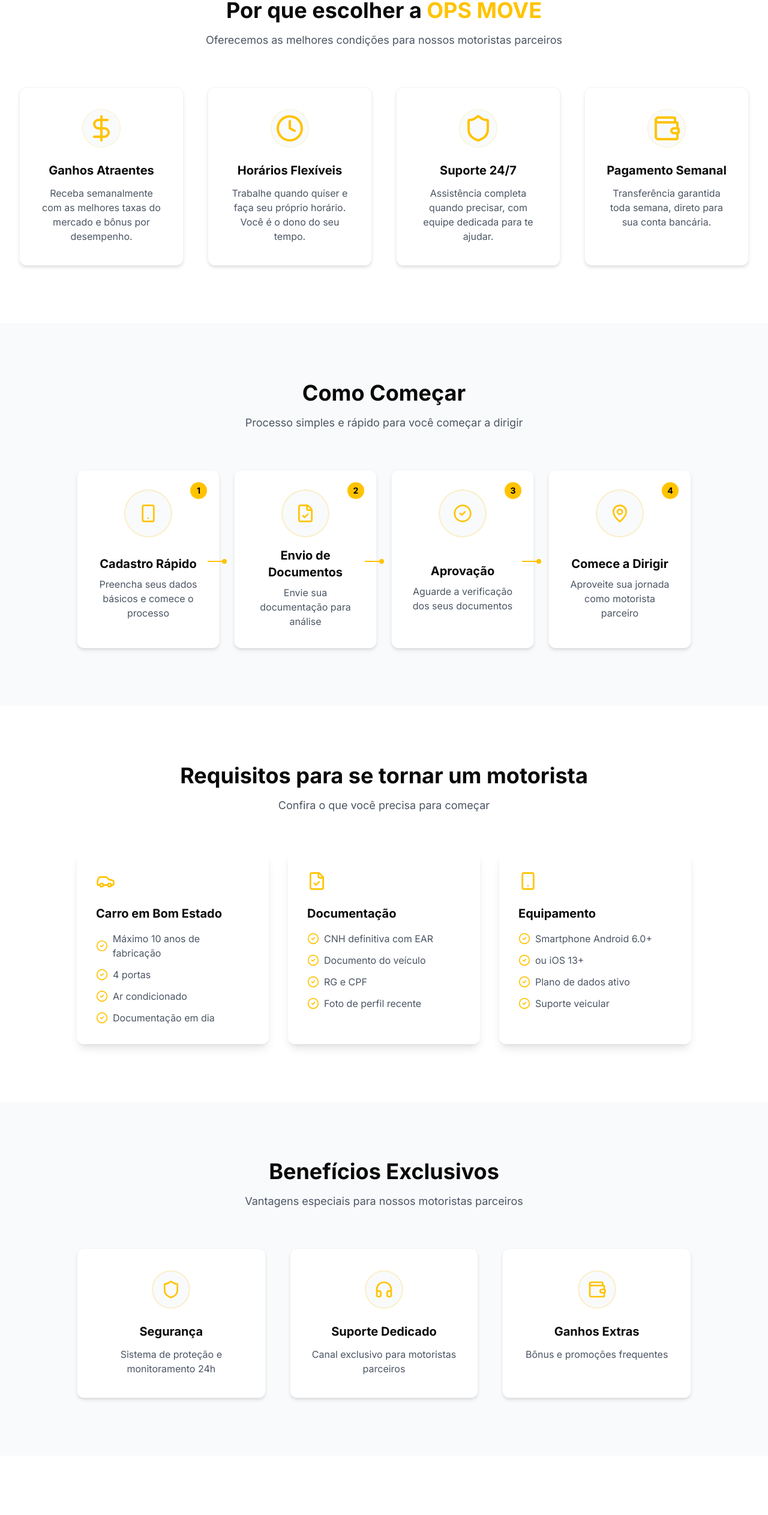
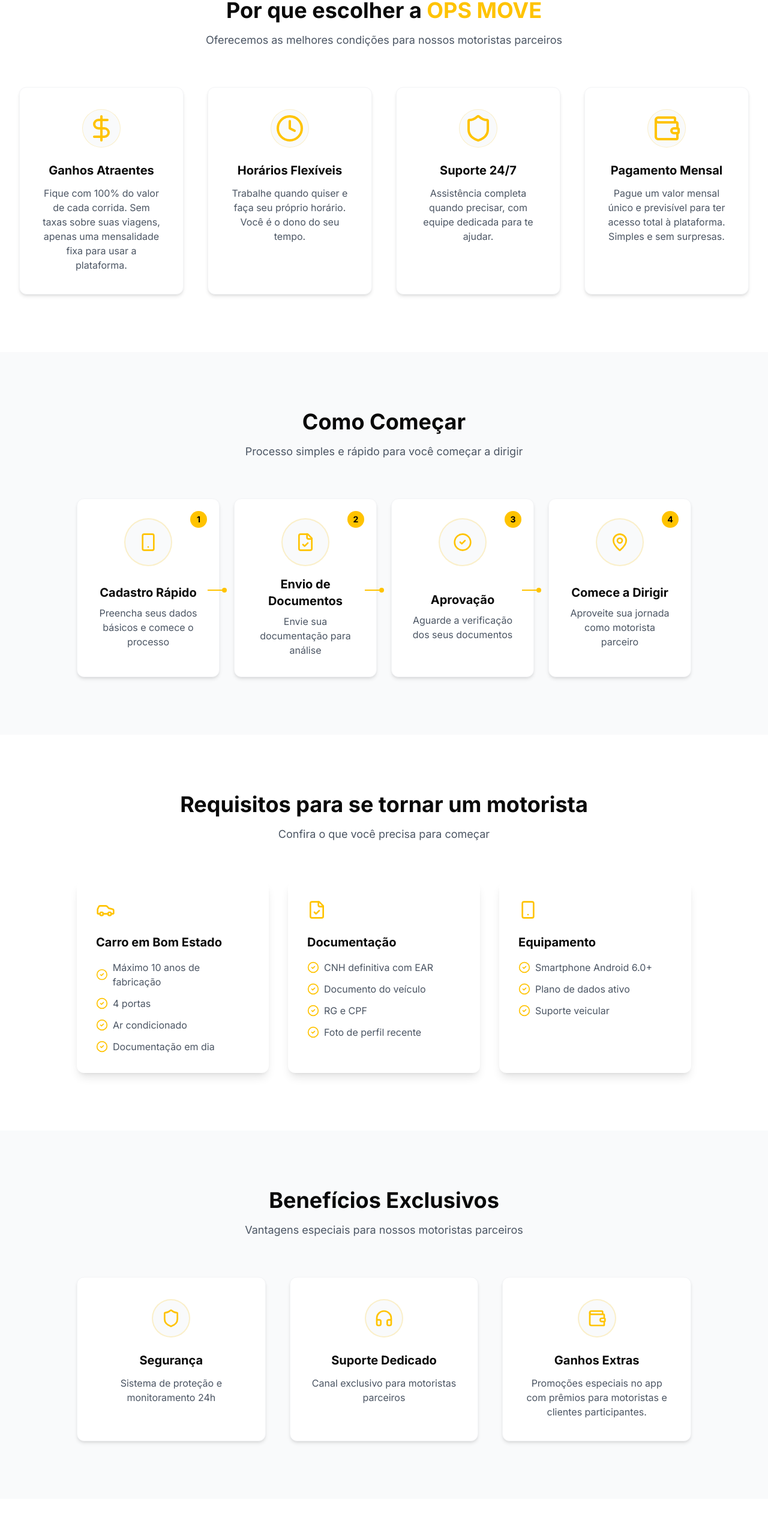
Before and after one commit to turistalol/opsmove, a Next.js app: page /seja-um-motorista in a window 1280 px wide. Shown: the part 819-3345 px from the top of the page at 60% size. Built offline with nearby package versions, Linux system fonts and the light colour scheme.

Commit message:
Atualizar descrições e títulos na seção "Benefícios" e "FAQs" da página "Seja um Motorista" para refletir mudanças nas condições de pagamento e vantagens da plataforma.

```diff
--- a/app/seja-um-motorista/page.tsx
+++ b/app/seja-um-motorista/page.tsx
@@ -33,7 +33,7 @@ const benefits = [
   {
     icon: <DollarSign className="w-12 h-12 text-[#FFC300]" />,
     title: "Ganhos Atraentes",
-    description: "Receba semanalmente com as melhores taxas do mercado e bônus por desempenho.",
+    description: "Fique com 100% do valor de cada corrida. Sem taxas sobre suas viagens, apenas uma mensalidade fixa para usar a plataforma.",
   },
   {
     icon: <Clock className="w-12 h-12 text-[#FFC300]" />,
@@ -47,8 +47,8 @@ const benefits = [
   },
   {
     icon: <Wallet className="w-12 h-12 text-[#FFC300]" />,
-    title: "Pagamento Semanal",
-    description: "Transferência garantida toda semana, direto para sua conta bancária.",
+    title: "Pagamento Mensal",
+    description: "Pague um valor mensal único e previsível para ter acesso total à plataforma. Simples e sem surpresas.",
   },
 ];
 
@@ -101,7 +101,6 @@ const requirements = [
     title: "Equipamento",
     items: [
       "Smartphone Android 6.0+",
-      "ou iOS 13+",
       "Plano de dados ativo",
       "Suporte veicular",
     ],
@@ -122,7 +121,7 @@ const features = [
   {
     icon: <Wallet className="w-8 h-8 text-[#FFC300]" />,
     title: "Ganhos Extras",
-    description: "Bônus e promoções frequentes",
+    description: "Promoções especiais no app com prêmios para motoristas e clientes participantes.",
   },
 ];
 
@@ -137,7 +136,7 @@ const faqs = [
   },
   {
     question: "Como funciona o pagamento?",
-    answer: "Realizamos transferências bancárias semanais. Todo pagamento é processado automaticamente e você pode acompanhar seus ganhos em tempo real pelo aplicativo.",
+    answer: "Com a OPS MOVE, o valor da corrida é 100% seu! Para ter acesso completo à plataforma e todas as suas vantagens, você paga apenas uma mensalidade fixa e transparente. Acompanhe seus ganhos totais diretamente pelo app.",
   },
   {
     question: "Posso trabalhar em outras plataformas?",
```
